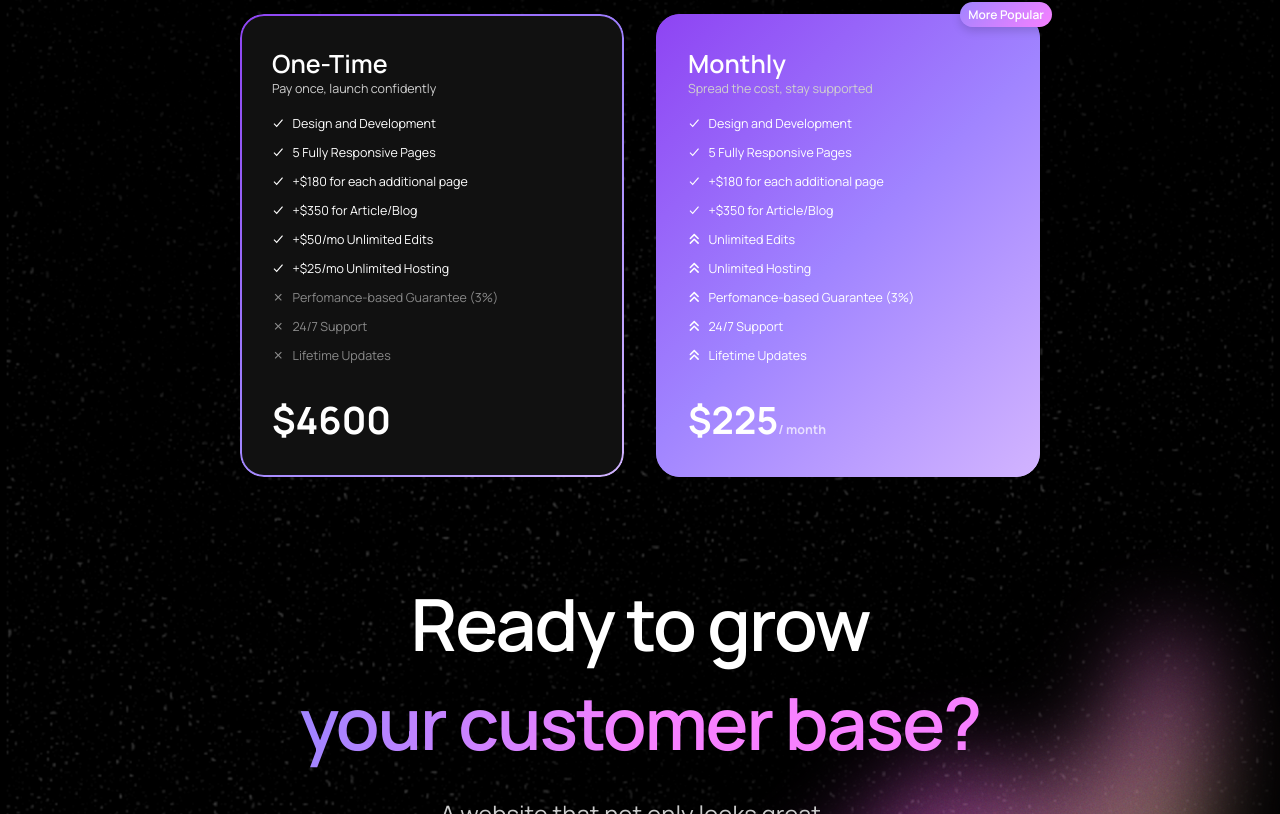
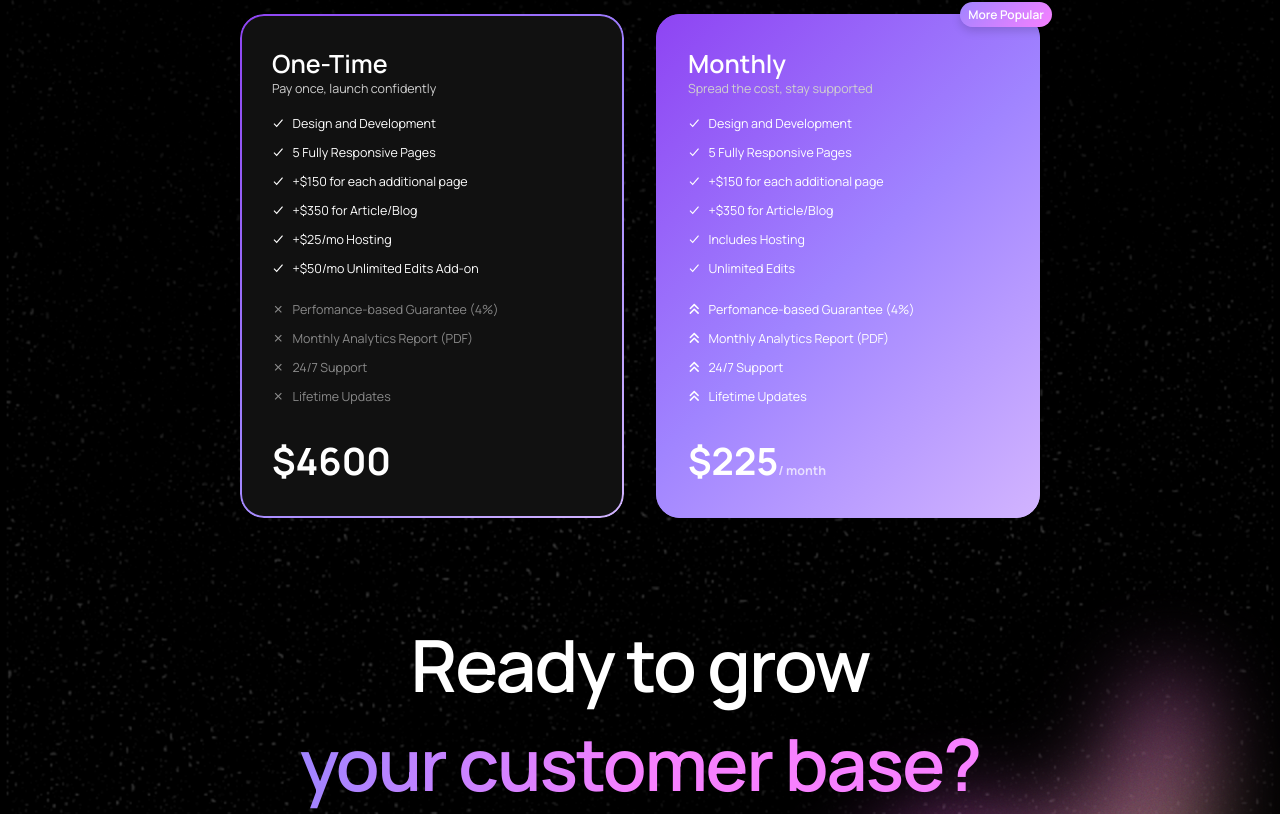
Before and after one commit to Rumilab-Agency/Website, a React (Vite) app in the folder client/: page / in a window 1280 px wide. Shown: the part 3452-4266 px from the top of the page. Built offline with nearby package versions, Linux system fonts and the light colour scheme.

Commit message:
Update Styling and Pricing Change

```diff
--- a/client/src/components/Hero/Hero.style.ts
+++ b/client/src/components/Hero/Hero.style.ts
@@ -80,10 +80,14 @@ export const Subheadline = styled(SubTitle)`
   color: #ccc;
   text-align: center;
   margin: 0 0 3rem 0;
- opacity: 0;
+  opacity: 0;
   animation: ${fadeIn} 3s ease-in-out forwards;
   font-weight:500;
   max-width: 960px;
+
+  @media (min-width: ${breakpoints.xl}) {
+    max-width: 75vw;
+  }
 `;
 
 
--- a/client/src/components/Pricing/Pricing.tsx
+++ b/client/src/components/Pricing/Pricing.tsx
@@ -32,11 +32,14 @@ const Pricing = () => {
             <PackageListItemWrapper>
               <PackageListItem><IoCheckmarkSharp />Design and Development</PackageListItem>
               <PackageListItem><IoCheckmarkSharp />5 Fully Responsive Pages</PackageListItem>
-              <PackageListItem><IoCheckmarkSharp />+$180 for each additional page</PackageListItem>
+              <PackageListItem><IoCheckmarkSharp />+$150 for each additional page</PackageListItem>
               <PackageListItem><IoCheckmarkSharp />+$350 for Article/Blog</PackageListItem>
-              <PackageListItem><IoCheckmarkSharp />+$50/mo Unlimited Edits</PackageListItem>
-              <PackageListItem><IoCheckmarkSharp />+$25/mo Unlimited Hosting</PackageListItem>
-              <PackageListItem className="text-muted"><IoCloseSharp />Perfomance-based Guarantee (3%)</PackageListItem>
+              <PackageListItem><IoCheckmarkSharp />+$25/mo Hosting</PackageListItem>
+              <PackageListItem><IoCheckmarkSharp />+$50/mo Unlimited Edits Add-on</PackageListItem>
+              <PackageListItem></PackageListItem>
+              <PackageListItem className="text-muted"><IoCloseSharp />Perfomance-based Guarantee (4%)</PackageListItem>
+              <PackageListItem className="text-muted"><IoCloseSharp />Monthly Analytics Report (PDF)</PackageListItem>
+
               <PackageListItem className="text-muted"><IoCloseSharp /> 24/7 Support</PackageListItem>
               <PackageListItem className="text-muted"><IoCloseSharp /> Lifetime Updates</PackageListItem>
             </PackageListItemWrapper>
@@ -54,11 +57,13 @@ const Pricing = () => {
             <PackageListItemWrapper>
               <PackageListItem><IoCheckmarkSharp />Design and Development</PackageListItem>
               <PackageListItem><IoCheckmarkSharp />5 Fully Responsive Pages</PackageListItem>
-              <PackageListItem><IoCheckmarkSharp />+$180 for each additional page</PackageListItem>
+              <PackageListItem><IoCheckmarkSharp />+$150 for each additional page</PackageListItem>
               <PackageListItem><IoCheckmarkSharp />+$350 for Article/Blog</PackageListItem>
-              <PackageListItem><FaAnglesUp />Unlimited Edits</PackageListItem>
-              <PackageListItem><FaAnglesUp />Unlimited Hosting</PackageListItem>
-              <PackageListItem><FaAnglesUp />Perfomance-based Guarantee (3%)</PackageListItem>
+              <PackageListItem><IoCheckmarkSharp />Includes Hosting</PackageListItem>
+              <PackageListItem><IoCheckmarkSharp />Unlimited Edits</PackageListItem>
+              <PackageListItem></PackageListItem>
+              <PackageListItem><FaAnglesUp />Perfomance-based Guarantee (4%)</PackageListItem>
+              <PackageListItem><FaAnglesUp />Monthly Analytics Report (PDF)</PackageListItem>
               <PackageListItem><FaAnglesUp /> 24/7 Support</PackageListItem>
               <PackageListItem><FaAnglesUp /> Lifetime Updates</PackageListItem>
             </PackageListItemWrapper>
```
